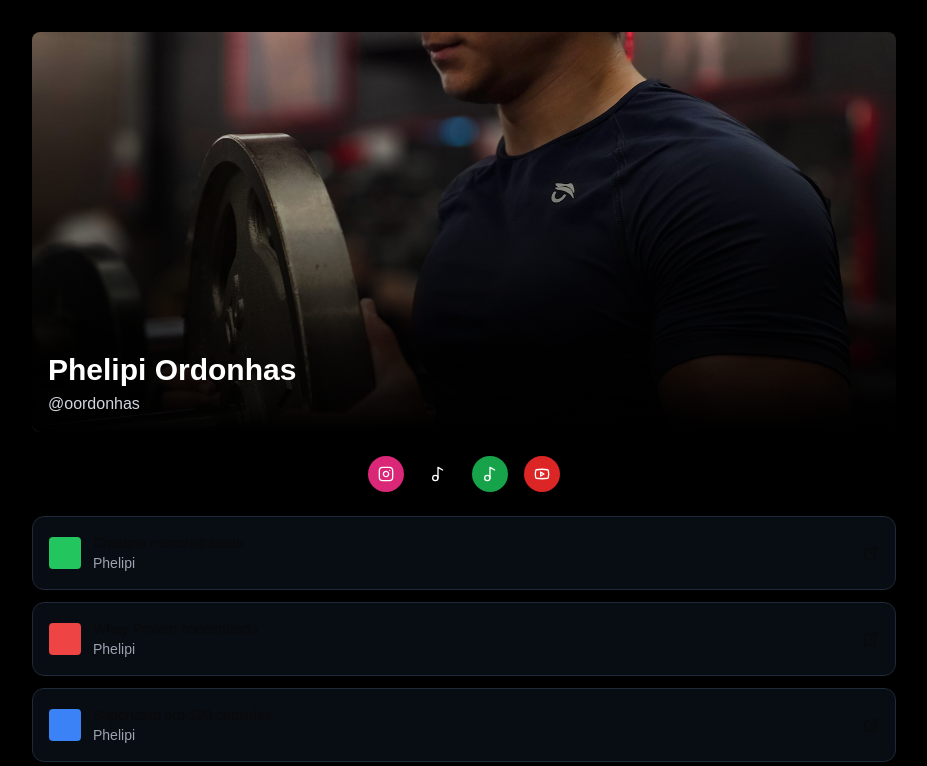
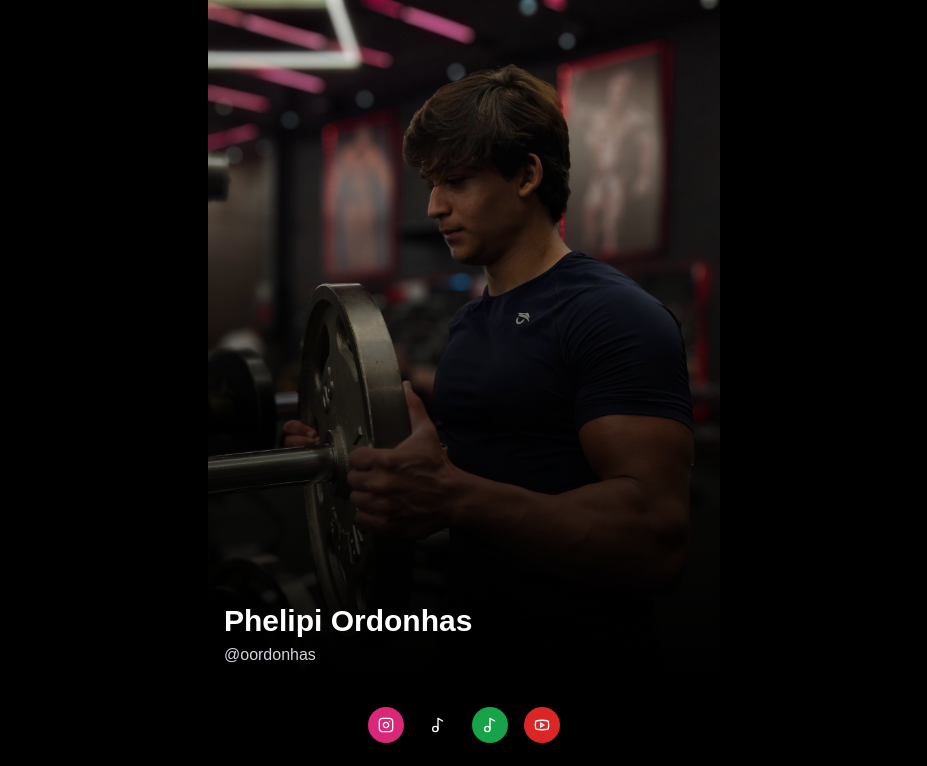
Before and after one commit to lucasfabbrim/ph, a Next.js app: page / in a window 1280 px wide. Shown: the top 766 px of the page, without its empty margins (176-1103 px from the left). Built offline with nearby package versions, Linux system fonts and the light colour scheme.

Commit message:
Update page.tsx

```diff
--- a/src/app/page.tsx
+++ b/src/app/page.tsx
@@ -9,15 +9,15 @@ import Profile from "@/assets/header.png";
 export default function Home() {
   return (
     <div className="bg-black min-h-screen text-white">
-      <main className="container mx-auto px-4 py-8 max-w-4xl">
+      <main className="container w-full mx-auto md:max-w-lg md:items-center">
         <section className="space-y-6">
-          <div className="relative rounded-lg overflow-hidden">
+          <div className="relative overflow-hidden">
             <Image
               src={Profile}
               alt="Phelipi Ordonhas profile"
               width={1200}
               height={600}
-              className="w-full h-[400px] object-cover"
+              className="w-full h-full object-cover"
               priority
             />
             <div className="absolute inset-0 bg-gradient-to-t from-black via-black/50 to-transparent" />
```
